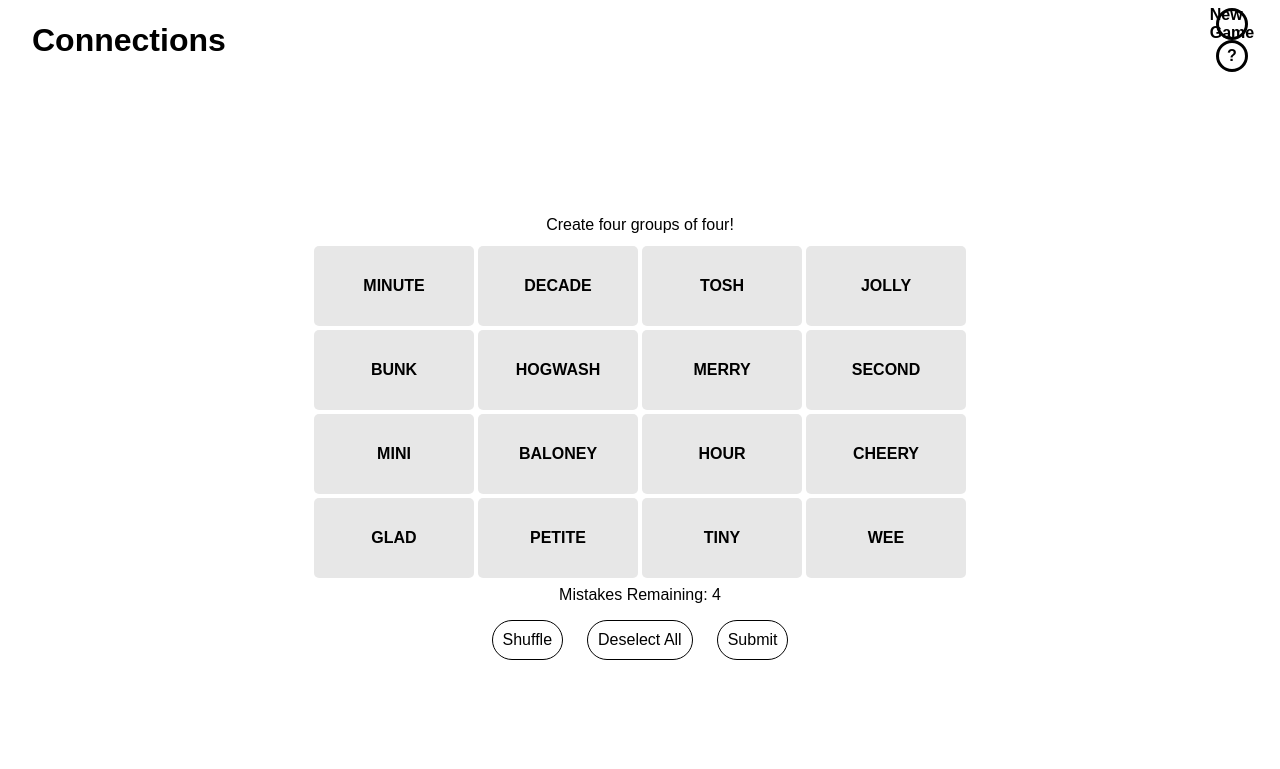
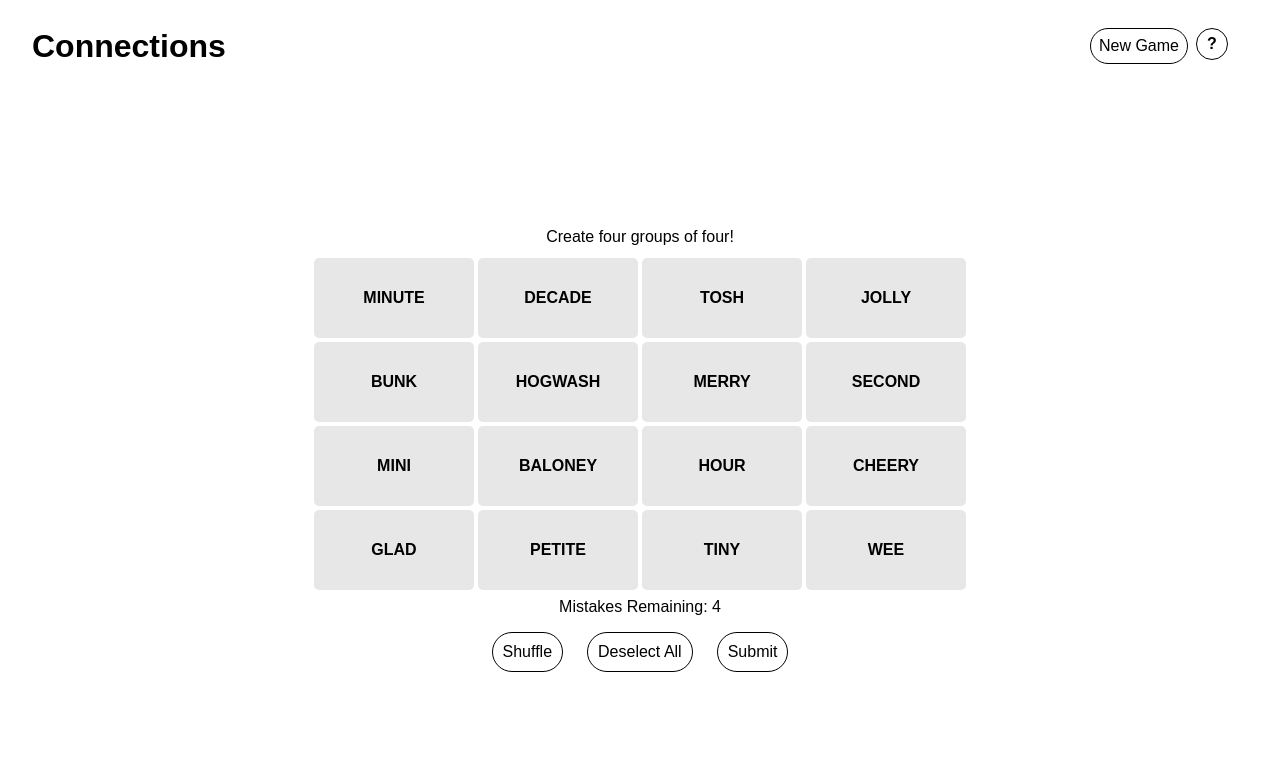
Before and after one commit to MarkChaitra/Connections, a plain HTML site: page index.html in a window 1280 px wide. Shown: the top 769 px of the page. Drawn offline with nearby package versions, Linux system fonts and the light colour scheme.

Commit message:
Refactor help dialog styles and add new game button

```diff
--- a/css/style.css
+++ b/css/style.css
@@ -30,7 +30,12 @@ header #title {
 }
 
 .help{
+    display: flex;
     cursor: pointer;
+    padding: 1rem;
+    * {
+        margin: 0.25rem;
+    }
 }
 
 .help-dialog {
@@ -41,12 +46,19 @@ header #title {
     text-align: center;
 }
 
-.help p {
+.help .pop-up {
     font-weight: 800;
     border-radius: 50%;
     width: 2rem; height: 2rem;
     display: flex;align-items: center; justify-content: center;
-    border: 3px solid black;
+    border: var(--border);
+}
+.help .new-game {
+    border-radius: 20px;
+    border: var(--border);
+    background-color: white;
+    display: flex; align-items: center; justify-content: center;
+    padding: 0.5rem;
 }
 
 main {
@@ -86,6 +98,7 @@ main {
     font-weight: 800;
 }
 
+
 .categories .guessed-category{
     grid-column: 1 / span 4;
     aspect-ratio: 8/1;
@@ -108,6 +121,11 @@ main {
         border-radius: 20px;
         cursor: pointer;
     }
+}
+
+.game-buttons .grey {
+    border: 1px solid rgb(175, 172, 172);
+    color: rgb(175, 172, 172);
 }
 
 .shake {
```
